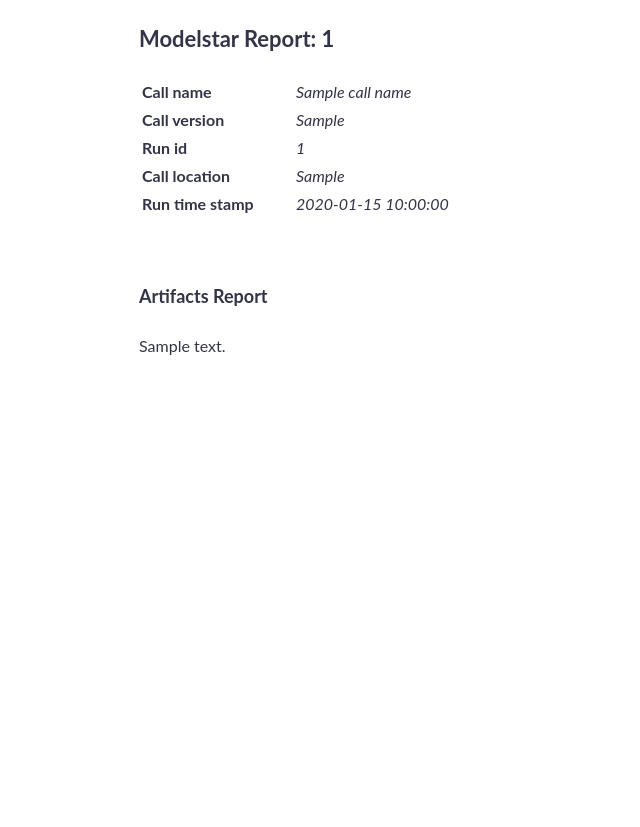
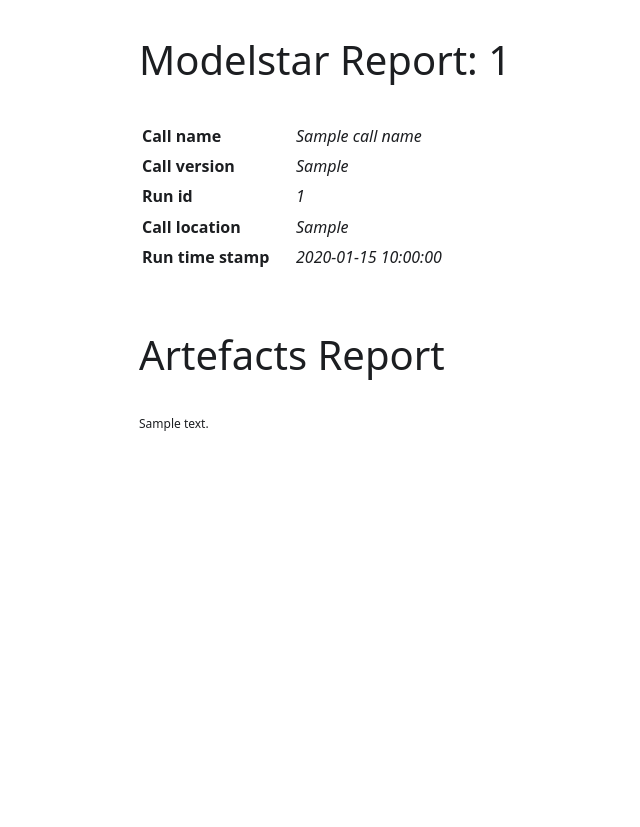
Before and after one commit to modelstar-labs/modelstar, a Python web app: template src/modelstar/templates/report/report.html in a window 1280 px wide. Shown: the whole page, without its empty margins (21-661 px from the left). Before the commit the page ends 355 px from the top, so only its background shows below. Run offline with Jinja, Linux system fonts and the light colour scheme; the template is opened without the code that fills it: most values are stand-ins (such as "Sample title", 1, 10 or a date in 2020).

Commit message:
Update: model save, and artefact extraction with pycaret

```diff
--- a/pyproject.toml
+++ b/pyproject.toml
@@ -19,6 +19,7 @@ pandas = "^1.5.1"
 PyYAML = "^6.0"
 jsonschema = "^4.16.0"
 Jinja2 = "^3.1.2"
+markdown = "^3.4.1"
 
 [tool.poetry.scripts]
 modelstar = "modelstar.cli:main"
--- a/src/modelstar/commands/download.py
+++ b/src/modelstar/commands/download.py
@@ -56,5 +56,5 @@ def view_download_records(config, run_id: str):
 def build_new_report(run_id):
 
     record_info = prepare_run_record_report(
-        run_record_file_pointer='N6BVgs8YHko9Xp8H.modelstar.joblib.gz')
+        run_record_file_pointer=f'{run_id}.modelstar.joblib.gz')
     view_in_browser(file_path=record_info['report_file_path'])
--- a/src/modelstar/connectors/snowflake/sql_dialect.py
+++ b/src/modelstar/connectors/snowflake/sql_dialect.py
@@ -138,7 +138,7 @@ def procedure_handler(session: Session, {param_list_string}):
 
         return_result = {{ 'return_table': result_table_name, 'run_id' : SNOWFLAKE_SESSION_STATE.run_id }}
     else:
-        return_result = result
+        return_result = {{ 'return_result': result, 'run_id' : SNOWFLAKE_SESSION_STATE.run_id }}
 
     return return_result
 $$;""")
--- a/src/modelstar/executors/report.py
+++ b/src/modelstar/executors/report.py
@@ -3,6 +3,7 @@ import joblib
 from jinja2 import Environment, FileSystemLoader
 from modelstar.templates import TEMPLATES_PATH
 from modelstar.utils.path import if_exists_else_create_file_folder
+import markdown
 
 report_templates_folder = os.path.join(TEMPLATES_PATH, 'report')
 
@@ -27,6 +28,11 @@ def prepare_run_record_report(run_record_file_pointer: str):
     report_file_path = os.path.join(reports_folder, report_file_name)
 
     report_content_context = run_record
+    for idx, record in enumerate(report_content_context['records']):
+        if record['type'] == 'md':
+            report_content_context['records'][idx]['content'] = markdown.markdown(report_content_context['records'][idx]['content'])
+            report_content_context['records'][idx]['type'] = 'html'
+
     report_content = report_template.render(report_content_context)
 
     with open(report_file_path, mode="w", encoding="utf-8") as report_file:
--- a/src/modelstar/templates/report/includes/custom.styles.css
+++ b/src/modelstar/templates/report/includes/custom.styles.css
@@ -7,3 +7,106 @@
     /* color: hsl(249 68% 44%); */
     font-style: italic;
 }
+
+.artefacts_report {
+    width: 100%;
+    font-size: 12px;
+}
+
+.artefacts_report img {
+    margin-left: auto;
+    margin-right: auto;
+    text-align: center;
+    max-width: 500px;
+    height: auto;
+}
+
+table.dataframe {
+    -webkit-text-size-adjust: 100%;
+    -webkit-tap-highlight-color: rgba(0, 0, 0, 0);
+    line-height: 1.7;
+    font-family: Inter, sans-serif;
+    box-sizing: border-box;
+    text-rendering: auto;
+    -webkit-font-smoothing: antialiased;
+    border-collapse: collapse;
+    border-spacing: 0;
+    table-layout: fixed;
+    background: #fff;
+    border: 0;
+    color: rgba(0, 0, 0, 0.7);
+    display: block;
+    font-size: 14px;
+    font-variant-numeric: tabular-nums;
+    overflow: auto;
+    overflow-x: auto;
+    margin-left: 0;
+    margin-right: 0;
+    -webkit-box-flex: 1;
+    max-width: 100%;
+    flex: 1;
+}
+
+table.dataframe thead {
+    line-height: 1.7;
+    border-bottom: 1px solid black;
+}
+
+table.dataframe thead tr {
+    vertical-align: middle;
+    padding: 0.5em 0.5em;
+    line-height: normal;
+    white-space: normal;
+    max-width: none;
+    border: none;
+    background: #fff;
+    text-align: center;
+}
+table.dataframe thead tr th {
+    line-height: normal;
+    white-space: normal;
+    max-width: none;
+    padding: 4px 8px;
+    vertical-align: middle;
+    background: hsla(210, 3%, 87%, 0.3);
+    border: 1px solid hsla(210, 3%, 87%, 0.8);
+    font-weight: 600;
+    text-align: center;
+}
+
+table.dataframe tbody {
+    line-height: 1.7;
+}
+table.dataframe tbody tr {
+    text-align: right;
+    vertical-align: middle;
+    padding: 0.5em 0.5em;
+    line-height: normal;
+    white-space: normal;
+    max-width: none;
+    border: none;
+    background: #fff;
+}
+table.dataframe tbody tr:hover {
+    background: rgba(28, 188, 236, 0.1);
+}
+
+table.dataframe tbody tr th {
+    line-height: normal;
+    white-space: normal;
+    max-width: none;
+    padding: 4px 8px;
+    background: hsla(210, 3%, 87%, 0.3);
+    border: 1px solid hsla(210, 3%, 87%, 0.8);
+    font-weight: 600;
+    text-align: left;
+}
+
+table.dataframe tbody tr td {
+    line-height: normal;
+    white-space: normal;
+    max-width: none;
+    padding: 4px 8px;
+    border: 1px solid hsla(210, 3%, 87%, 0.5);
+    text-align: left;
+}
--- a/src/modelstar/templates/report/includes/main.styles.css
+++ b/src/modelstar/templates/report/includes/main.styles.css
@@ -3,6 +3,37 @@
 @import url(https://fonts.googleapis.com/css?family=Lato:400,300,300italic,400italic,700,700italic);
 
 /* UNIVERSAL */
+
+:root {
+    --sans: system-ui, -apple-system, Segoe UI, Roboto, Ubuntu, Cantarell,
+        Noto Sans, sans-serif, BlinkMacSystemFont, "Segoe UI", Helvetica, Arial,
+        sans-serif, "Apple Color Emoji", "Segoe UI Emoji", "Segoe UI Symbol";
+    /* --sans: -apple-system, BlinkMacSystemFont, Inter, Segoe UI, Helvetica Neue,
+        sans-serif; */
+    /* --sans: "Lato", Helvetica, sans-serif; */
+    --serif: IBM Plex Serif, Tiempos, serif;
+    --mono: GT America Mono, Consolas, Monaco, "Andale Mono", "Ubuntu Mono",
+        monospace;
+
+    --font-weight-light: 300;
+    --font-weight-normal: 400;
+    --font-weight-semibold: 500;
+    --font-weight-bold: 700;
+
+    --font-size-base: 100%;
+    --color-base: #1c1e21;
+    --font-weight-base: var(--font-weight-normal);
+    --line-height-base: 1.65;
+
+    --h-font-size: 2rem;
+    --h-font-weight: var(--font-weight-semibold);
+    --h1-font-size: calc(var(--h-font-size) * 1);
+    --h2-font-size: calc(var(--h-font-size) * 0.75);
+    --h3-font-size: calc(var(--h-font-size) * 0.625);
+    --h4-font-size: calc(var(--h-font-size) * 0.5);
+    --h5-font-size: calc(var(--h-font-size) * 0.4375);
+    --h6-font-size: calc(var(--h-font-size) * 0.524);
+}
 
 html,
 body {
@@ -12,45 +43,52 @@ body {
     padding: 0;
     left: 0;
     top: 0;
-    font-size: 100%;
 }
 
 * {
-    font-family: "Lato", Helvetica, sans-serif;
-    color: #333447;
-    line-height: 1.5;
+    font-family: var(--sans);
+    font-size: var(--font-size-base) / var(--line-height-base);
+    font-weight: var(--font-weight-base);
+    color: var(--color-base);
+    line-height: var(--line-height-base);
 }
 
 /* TYPOGRAPHY */
 
 h1 {
-    font-size: 2.5rem;
+    font-size: var(--h1-font-size);
+    font-weight: var(--h-font-weight);
 }
 
 h2 {
-    font-size: 2rem;
+    font-size: var(--h2-font-size);
+    font-weight: var(--h-font-weight);
 }
 
 h3 {
-    font-size: 1.375rem;
+    font-size: var(--h3-font-size);
+    font-weight: var(--h-font-weight);
 }
 
 h4 {
-    font-size: 1.125rem;
+    font-size: var(--h4-font-size);
+    font-weight: var(--h-font-weight);
 }
 
 h5 {
-    font-size: 1rem;
+    font-size: var(--h5-font-size);
+    font-weight: var(--h-font-weight);
 }
 
 h6 {
-    font-size: 0.875rem;
+    font-size: var(--h6-font-size);
+    font-weight: var(--h-font-weight);
 }
 
 p {
     font-size: 1.125rem;
-    font-weight: 200;
-    line-height: 1.8;
+    line-height: var(--line-height-base);
+    font-weight: var(--font-weight-light);
 }
 
 .font-light {
--- a/src/modelstar/templates/report/report.html
+++ b/src/modelstar/templates/report/report.html
@@ -1,6 +1,6 @@
 {% extends "base.html" %} {% block main %}
 <div class="notebook">
-    <h3 class="">Modelstar Report: {{run_id}}</h3>
+    <h1 style="font-size: 2.5rem">Modelstar Report: {{run_id}}</h1>
     <div>
         <div class="font-heavy"></div>
         <div class="font-heavy"></div>
@@ -33,13 +33,13 @@
             </tr>
         </tbody>
     </table>
-    <div style="margin-top: 4rem">
-        <h4>Artifacts Report</h4>
+    <div style="margin-top: 3rem">
+        <h1 style="font-size: 2.5rem">Artefacts Report</h1>
+        <div class="artefacts_report">
         {% for record in records %}
-        <div>
-            <div>{{ record.content }}</div>
+            {{ record.content }}
+        {% endfor %}
         </div>
-        {% endfor %}
     </div>
 </div>
 {% endblock main %}
```
Also changed, not shown: src/modelstar/cli.py (+4 -4 lines), src/modelstar/utils/logging.py (+11 -4 lines), 2 other files.
